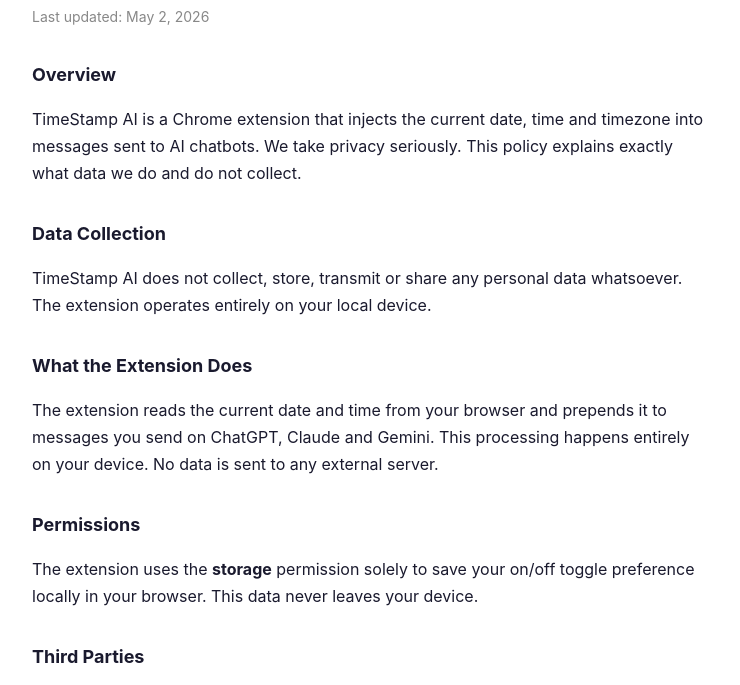
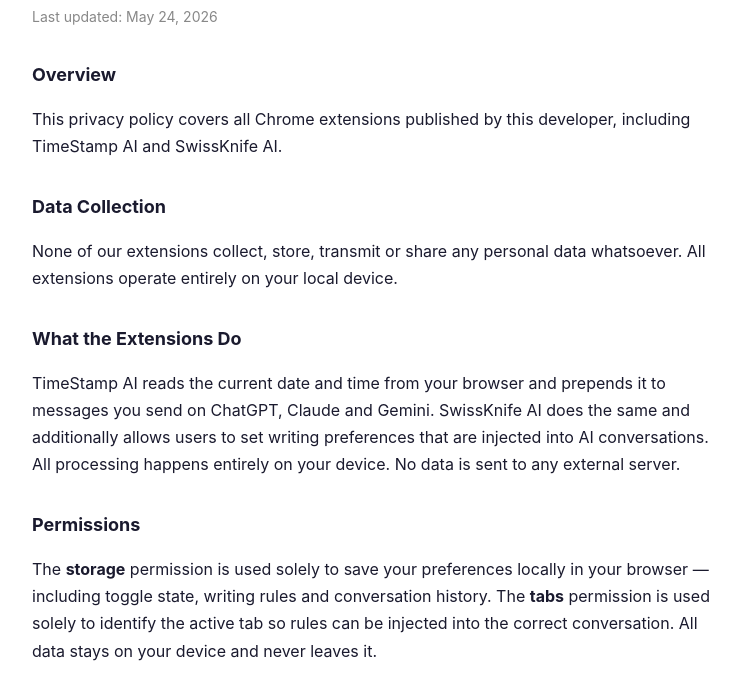
Before and after one commit to Michael-Tawil/timestamp-ai-privacy, a plain HTML site: page index.html in a window 1280 px wide. Shown: the part 111-796 px from the top of the page, without its empty margins (268-1008 px from the left). Drawn offline with Linux system fonts and the light colour scheme.

Commit message:
Update index.html

```diff
--- a/index.html
+++ b/index.html
@@ -3,7 +3,7 @@
 <head>
   <meta charset="UTF-8" />
   <meta name="viewport" content="width=device-width, initial-scale=1.0" />
-  <title>TimeStamp AI — Privacy Policy</title>
+  <title>Privacy Policy — TimeStamp AI & SwissKnife AI</title>
   <style>
     body {
       font-family: -apple-system, BlinkMacSystemFont, sans-serif;
@@ -21,19 +21,19 @@
 </head>
 <body>
   <h1>Privacy Policy</h1>
-  <p class="updated">Last updated: May 2, 2026</p>
+  <p class="updated">Last updated: May 24, 2026</p>
 
   <h2>Overview</h2>
-  <p>TimeStamp AI is a Chrome extension that injects the current date, time and timezone into messages sent to AI chatbots. We take privacy seriously. This policy explains exactly what data we do and do not collect.</p>
+  <p>This privacy policy covers all Chrome extensions published by this developer, including TimeStamp AI and SwissKnife AI.</p>
 
   <h2>Data Collection</h2>
-  <p>TimeStamp AI does not collect, store, transmit or share any personal data whatsoever. The extension operates entirely on your local device.</p>
+  <p>None of our extensions collect, store, transmit or share any personal data whatsoever. All extensions operate entirely on your local device.</p>
 
-  <h2>What the Extension Does</h2>
-  <p>The extension reads the current date and time from your browser and prepends it to messages you send on ChatGPT, Claude and Gemini. This processing happens entirely on your device. No data is sent to any external server.</p>
+  <h2>What the Extensions Do</h2>
+  <p>TimeStamp AI reads the current date and time from your browser and prepends it to messages you send on ChatGPT, Claude and Gemini. SwissKnife AI does the same and additionally allows users to set writing preferences that are injected into AI conversations. All processing happens entirely on your device. No data is sent to any external server.</p>
 
   <h2>Permissions</h2>
-  <p>The extension uses the <strong>storage</strong> permission solely to save your on/off toggle preference locally in your browser. This data never leaves your device.</p>
+  <p>The <strong>storage</strong> permission is used solely to save your preferences locally in your browser — including toggle state, writing rules and conversation history. The <strong>tabs</strong> permission is used solely to identify the active tab so rules can be injected into the correct conversation. All data stays on your device and never leaves it.</p>
 
   <h2>Third Parties</h2>
   <p>We do not sell, share or transfer any user data to third parties under any circumstances.</p>
```
